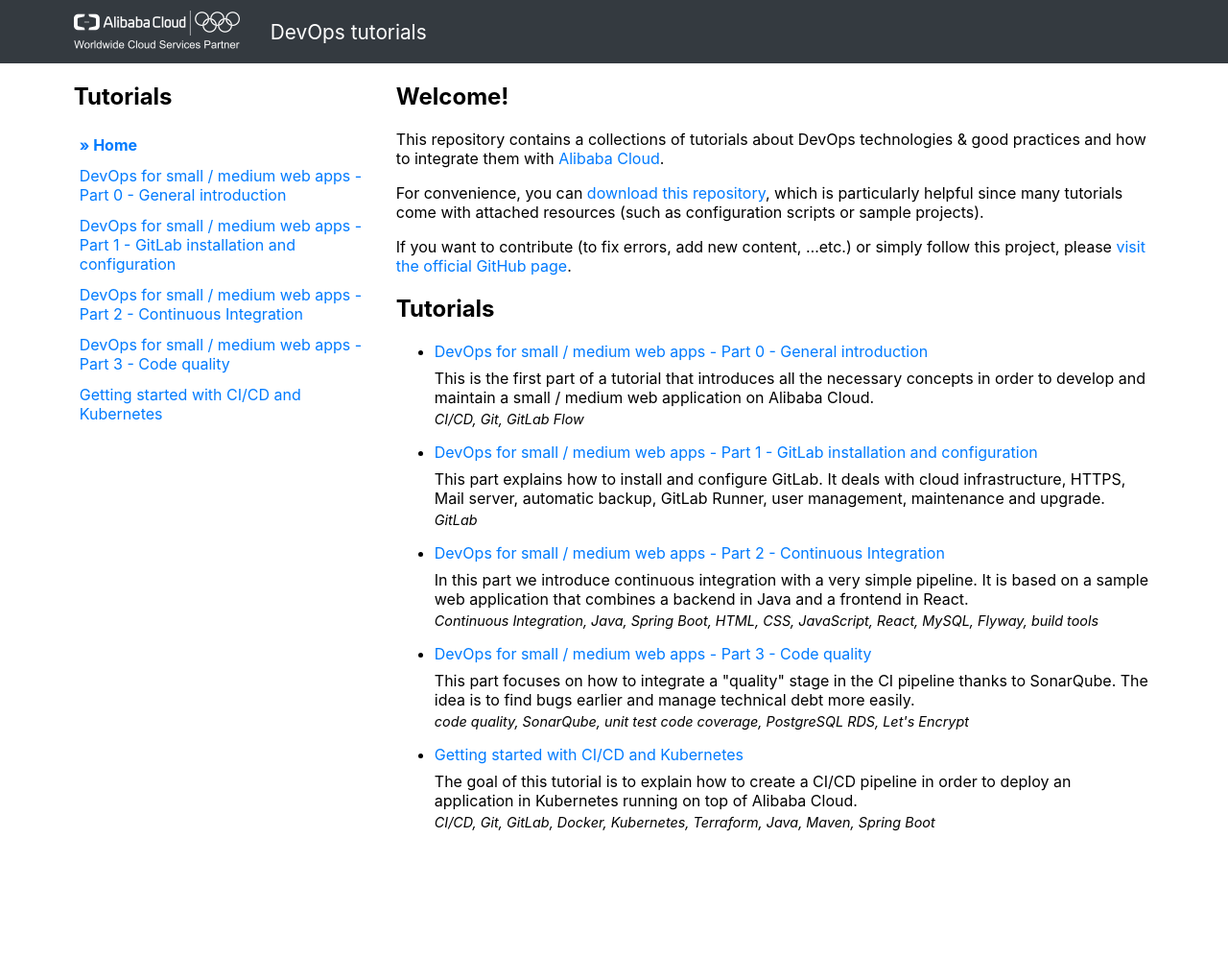
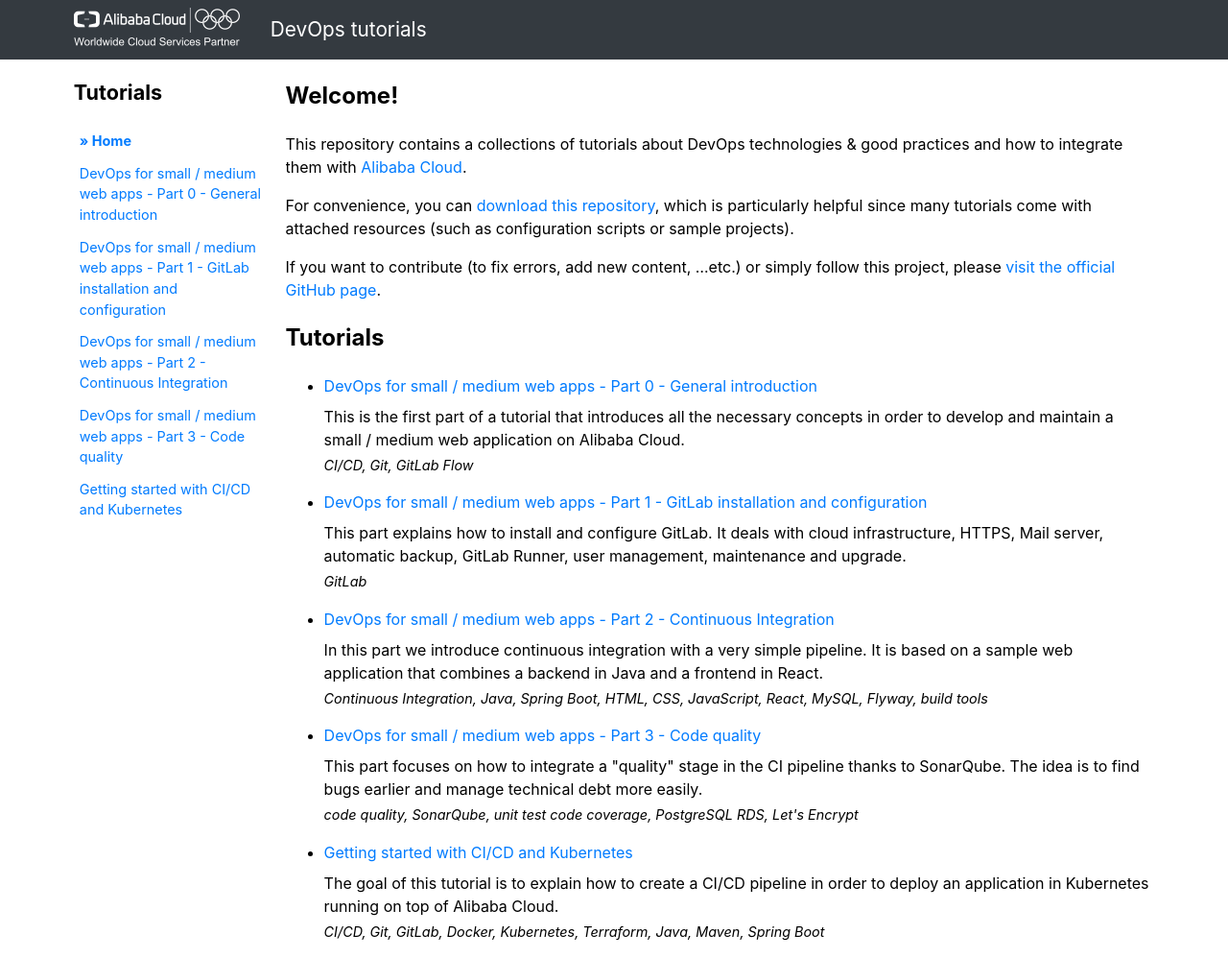
Before and after one commit to alibabacloud-howto/devops, a Jekyll site: the page built from index.md, in a window 1280 px wide. Shown: the whole page at 96% size. Built offline with Jekyll 4.4.1, drawn with Linux system fonts in a browser that asks for light colours; our own code applies the rules of GitHub Pages for plain Markdown files; before the commit the page ends 900 px from its top, so only the background shows below that.

Commit message:
Improve the website style.

```diff
--- a/assets/css/default.css
+++ b/assets/css/default.css
@@ -4,8 +4,11 @@
     height: 100%;
     margin: 0;
     padding: 0;
+}
 
+body {
     font-family: -apple-system, BlinkMacSystemFont, "Segoe UI", Roboto, "Helvetica Neue", Arial, sans-serif, "Apple Color Emoji", "Segoe UI Emoji", "Segoe UI Symbol";
+    line-height: 1.5;
 }
 
 a {
@@ -54,10 +57,12 @@
     display: flex;
     flex-direction: column;
 
-    width: 25%;
+    width: 16%;
     padding-right: 16px;
     padding-left: 6%;
     overflow-y: auto;
+
+    font-size: 0.9rem;
 }
 
 nav > a {
```
